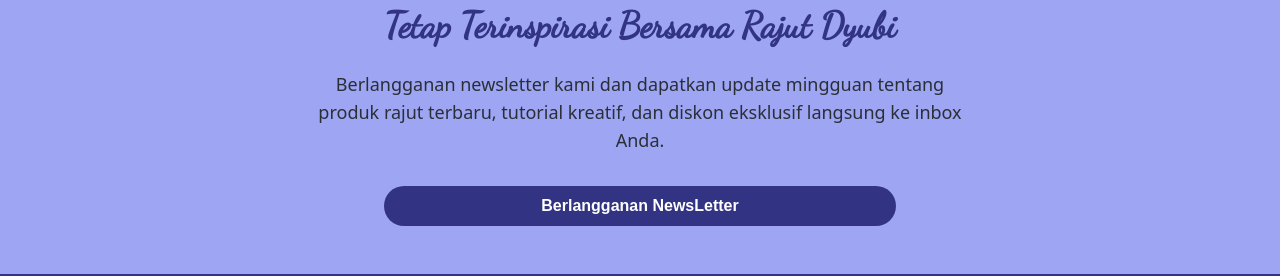
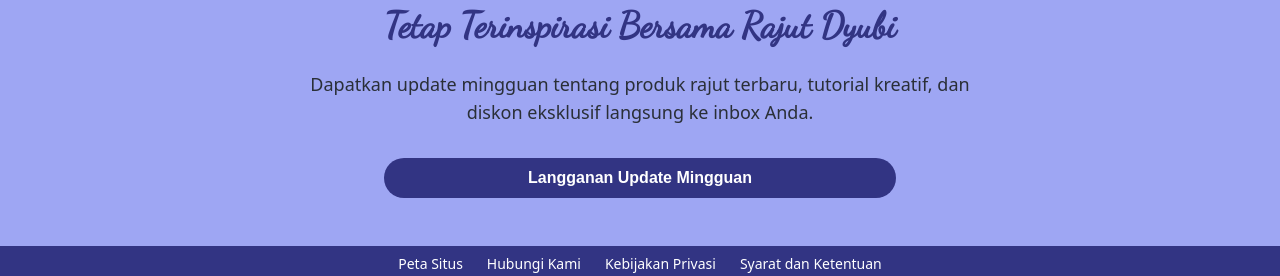
Before and after one commit to agungsaputro0/rajut-dyubi, a React (Vite) app: page /Blog in a window 1280 px wide. Shown: the part 2516-2792 px from the top of the page. Built offline with nearby package versions, Linux system fonts and the light colour scheme; no server answers; a web font is replaced by a local one.

Commit message:
beberapa translasi

```diff
--- a/src/components/molecules/FeaturedCollection.tsx
+++ b/src/components/molecules/FeaturedCollection.tsx
@@ -29,7 +29,7 @@ const FeaturedCollection: React.FC = () => {
         {/* Tombol View All */}
         <div className="mt-10">
           <button onClick={() => navigate("/Katalog")} className="bg-white border border-mainColor text-mainColor px-6 py-2 rounded-full font-semibold shadow-md hover:bg-mainColor hover:text-white transition duration-200">
-            View All Products →
+            Lihat Semua Produk →
           </button>
         </div>
       </div>
--- a/src/components/molecules/NeverMissAPost.tsx
+++ b/src/components/molecules/NeverMissAPost.tsx
@@ -11,14 +11,14 @@ const NeverMissAPost: React.FC = () => {
           Tetap Terinspirasi Bersama Rajut Dyubi
         </h2>
         <p className="text-rajutGray max-w-2xl mx-auto mb-6 mt-6 text-lg">
-          Berlangganan newsletter kami dan dapatkan update mingguan tentang produk rajut terbaru, tutorial kreatif, dan diskon eksklusif langsung ke inbox Anda.
+          Dapatkan update mingguan tentang produk rajut terbaru, tutorial kreatif, dan diskon eksklusif langsung ke inbox Anda.
         </p>
         <div className="mt-8 flex flex-col sm:flex-row gap-4 justify-center items-center w-full max-w-lg mx-auto">
           <Button
             message=""
             variant="min-h-10 w-[60vw] sm:flex-1 hover:bg-mainColorHover bg-mainColor hover:text-white text-white rounded-full font-poppins"
           >
-            Berlangganan NewsLetter
+            Langganan Update Mingguan
           </Button>
         </div>
       </div>
--- a/src/components/molecules/WhatDriveUs.tsx
+++ b/src/components/molecules/WhatDriveUs.tsx
@@ -51,7 +51,7 @@ const WhatDriveUs: React.FC = () => {
                     {item.icon}
                 </div>
                 <div className="text-rajutGray font-bold mt-4">{item.title}</div>
-                <div className="text-rajutGray text-[0.85em]">{item.description}</div>
+                <div className="text-rajutGray text-[1em]">{item.description}</div>
             </Card>
           ))}
         </div>
```
